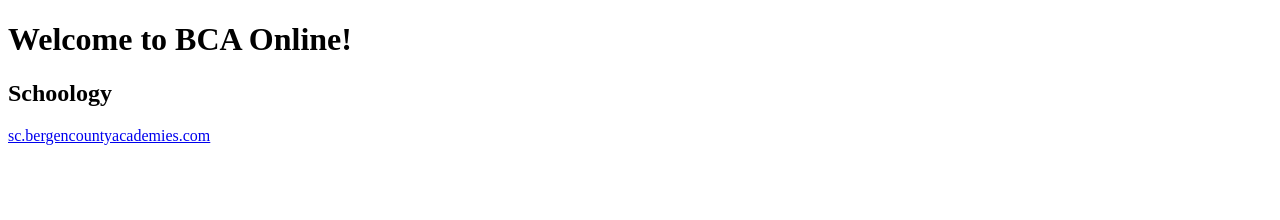
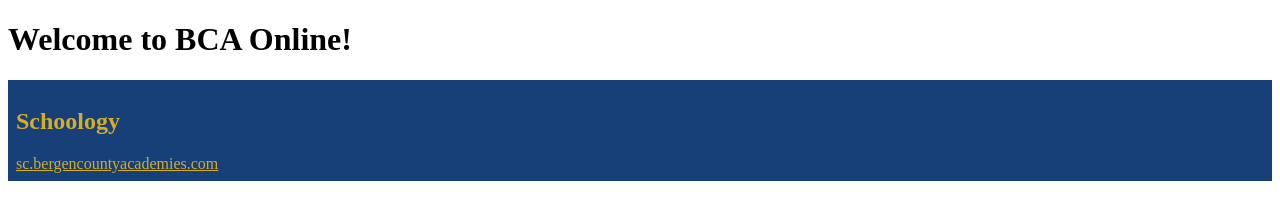
Before and after one commit to Bergen-County-Academies-Online/bergen-county-academies-online.github.io, a plain HTML site: page index.html in a window 1280 px wide. Drawn offline with Linux system fonts and the light colour scheme.

Commit message:
Stylized shortcuts

```diff
--- a/index.html
+++ b/index.html
@@ -3,10 +3,12 @@
 <head>
     <meta charset="UTF-8">
     <meta name="viewport" content="width=device-width, initial-scale=1.0">
+    <link rel="stylesheet" href="style.css">
     <title>BCA Online</title>
 </head>
 <body>
     <h1>Welcome to BCA Online!</h1>
+    <div id="shortcutsContainer"></div>
 </body>
 <script src="script.js"></script>
 </html>
--- a/script.js
+++ b/script.js
@@ -1,6 +1,9 @@
 function createShortcut(name, URL) {
     let shortcut = document.createElement("div");
     shortcut.className = "shortcut";
+    shortcut.addEventListener("click", () => {
+        location.href = URL;
+    })
 
     let shortcutTitle = document.createElement("h2");
     shortcutTitle.innerText = name;
@@ -11,7 +14,7 @@ function createShortcut(name, URL) {
     shortcutURL.innerHTML = URL.replace("https://", "");
     shortcut.appendChild(shortcutURL);
 
-    document.body.appendChild(shortcut);
+    document.getElementById("shortcutsContainer").appendChild(shortcut);
 }
 
 createShortcut("Schoology", "https://sc.bergencountyacademies.com");
--- /dev/null
+++ b/style.css
@@ -0,0 +1,21 @@
+#shortcutsContainer {
+    display: grid;
+    grid-template-columns: repeat(auto-fit, minmax(min(100%, 250px), 1fr));
+    gap: 10px;
+}
+.shortcut {
+    background-color: #173F78;
+    color: #D6AD25;
+    padding: 8px 8px 8px 8px;
+    cursor: pointer;
+}
+.shortcut:hover {
+    background-color: #D6AD25;
+    color: black;
+    a {
+        color: black;
+    }
+}
+a {
+    color: #D6AD25;
+}
```
